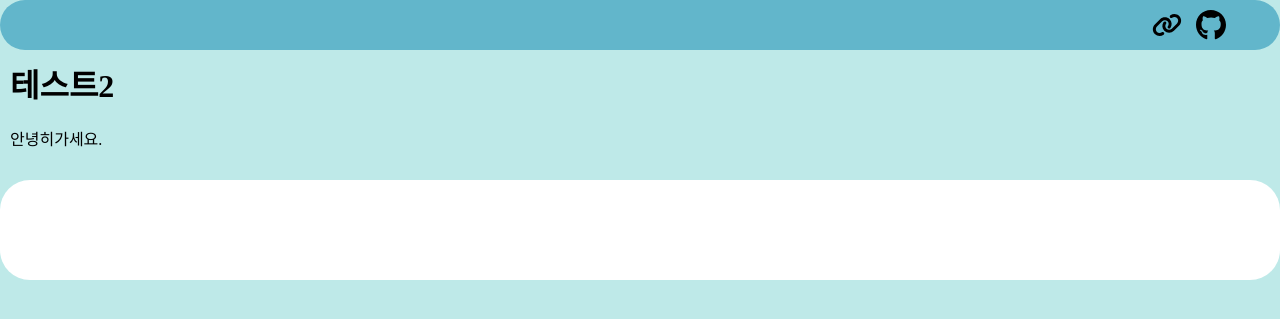
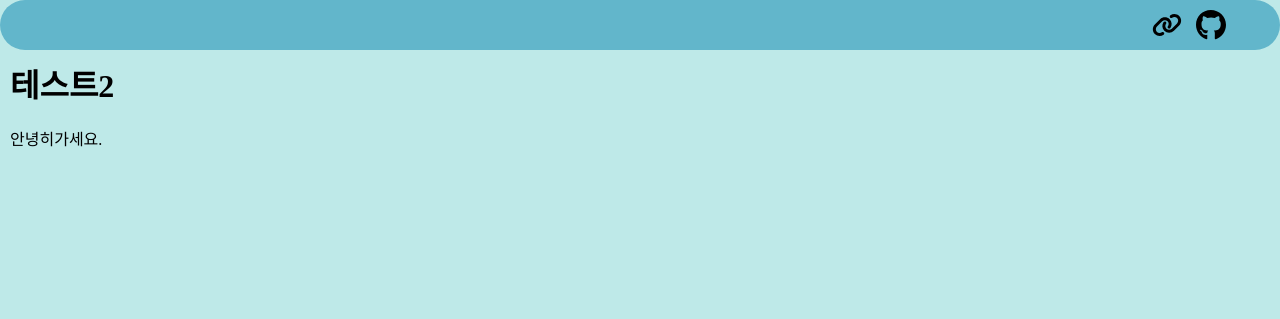
Before and after one commit to jxheum/jxheum.github.io, a Jekyll site: the page built from _posts/2024-10-09-test2.md, in a window 1280 px wide. Shown: the top 319 px of the page. Built offline with Jekyll 4.4.1, drawn with Linux system fonts in a browser that asks for light colours; comment, search, counter and statistics services are not loaded.

Commit message:
comment page

```diff
--- a/_layouts/post.html
+++ b/_layouts/post.html
@@ -99,7 +99,6 @@
             background: white;
             margin-top: 30px;
             border-radius: 30px;
-            height: 100px
         }
 
     </style>
```
